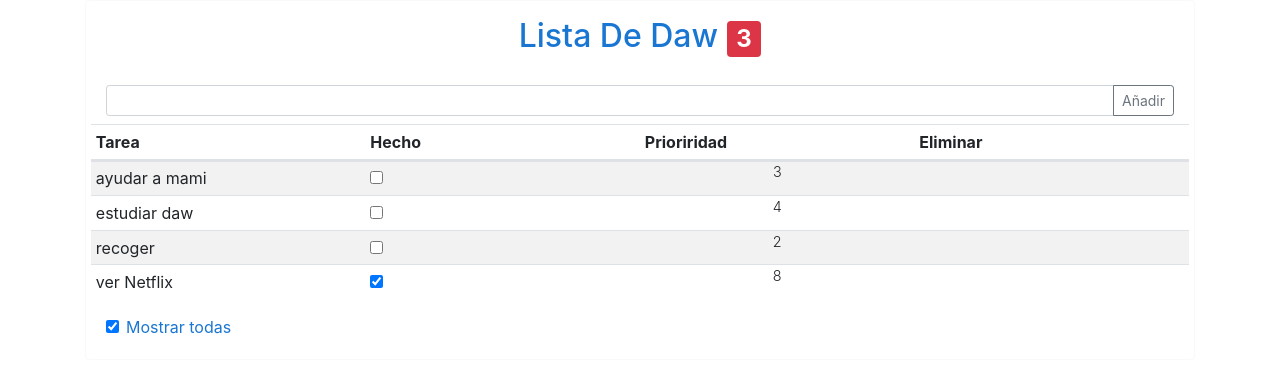
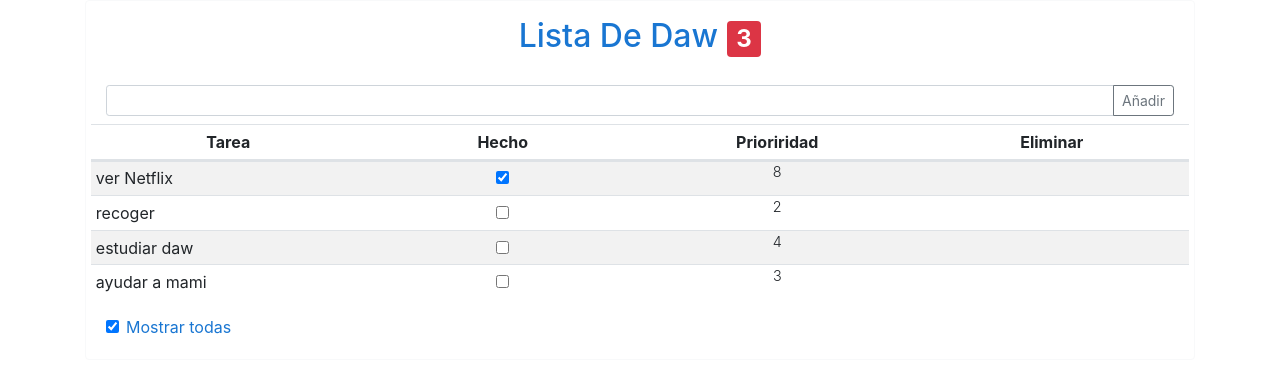
Before and after one commit to Juanjoseds/ToDoList, an Angular app: page / in a window 1280 px wide. Shown: the top 372 px of the page. Built offline with nearby package versions, Linux system fonts and the light colour scheme; a web font is replaced by a local one.

Commit message:
Juan Jose

```diff
--- a/src/app/app.component.html
+++ b/src/app/app.component.html
@@ -21,22 +21,22 @@
     <table class="table table-striped table-hover table-sm">
       <thead>
       <tr class="row">
-        <th class="col-3">Tarea <i class="oi oi-arrow-top" (click)="ordenar(true)"></i> <i class="oi oi-arrow-bottom" (click)="ordenar(false)"></i></th>
-        <th class="col-3">Hecho</th>
-        <th class="col-3">Prioriridad</th>
-        <th class="col-3">Eliminar</th>
+        <th class="col-3 text-center">Tarea <i class="oi oi-arrow-top" [ngClass]="{'flechaActiva': ordenaralfabetico==1}" (click)="ordenar(1)"></i> <i class="oi oi-arrow-bottom flechaActiva" [ngClass]="{'flechaActiva': ordenaralfabetico==2}" (click)="ordenar(2) "></i></th>
+        <th class="col-3 text-center">Hecho</th>
+        <th class="col-3 text-center">Prioriridad <i class="oi oi-arrow-top" [ngClass]="{'flechaActiva': ordenaralfabetico==3}" (click)="ordenar(3)"></i> <i class="oi oi-arrow-bottom" [ngClass]="{'flechaActiva': ordenaralfabetico==4}" (click)="ordenar(4)"></i></th>
+        <th class="col-3 text-center">Eliminar</th>
 
       </tr>
       </thead>
       <tbody>
 
-      <tr class="row" *ngFor=" let i=index; let item of model.items | ordenatareas |filtroDone: !mostrarTodas">
+      <tr class="row" *ngFor=" let i=index; let item of model.items | ordenatareas: ordenaralfabetico |filtroDone: !mostrarTodas">
         <td class="col-3">{{item.action}}</td>
-        <td class="col-3"><input type="checkbox" [(ngModel)]="item.done"></td>
-        <td class="col-3">
+        <td class="col-3 text-center"><input type="checkbox" [(ngModel)]="item.done"></td>
+        <td class="col-3 text-center">
           <app-prioridad [prioridad]="item.prioridad" (nuevaPrioridad)="nuevaPrioridad($event,item.id)"> </app-prioridad> </td>
         <!-- <td class="col-4"> {{item | json}}</td> -->
-        <td class="col-3"><i class="oi oi-trash" (click)="removeItem(item.id)"></i></td>
+        <td class="col-3 text-center"><i class="oi oi-trash" (click)="removeItem(item.id)"></i></td>
       </tr>
 
       </tbody>
--- a/src/app/app.component.scss
+++ b/src/app/app.component.scss
@@ -2,3 +2,11 @@ div{
   p {color:red;}
   color: #1976d2;
 }
+
+.oi.flechaActiva {
+  color: black;
+}
+
+.oi {
+  color: #ced4da;
+}
--- a/src/app/app.component.ts
+++ b/src/app/app.component.ts
@@ -18,52 +18,57 @@ export class AppComponent {
       {id: "dddddeeeee", action: "recoger", done: false, prioridad: 2},
     ]
   };
-  mostrarTodas=true;
-  ordenaralfabetico:boolean;
+  mostrarTodas = true;
+  ordenaralfabetico: number = 1;
 
   constructor() {
-   // this.ordenaTareas();
+    // this.ordenaTareas();
   }
 
-  TnIncompletas(){
-    let count=0;
+  TnIncompletas() {
+    let count = 0;
     if (this.model.items)
-      this.model.items.forEach((item,index)=>!item.done? count++:true);
+      this.model.items.forEach((item, index) => !item.done ? count++ : true);
     return count;
   }
 
-  addItem(tarea){
+  addItem(tarea) {
     //console.log(tarea);
-    let nuevoId=Math.random().toString(36).substr(2,10);
+    let nuevoId = Math.random().toString(36).substr(2, 10);
     this.model.items.push({id: nuevoId, action: tarea, done: false, prioridad: 4});
-   // this.ordenaTareas();
+    // this.ordenaTareas();
   }
 
-  removeItem(id){
-    let i= this.model.items.findIndex((item:any)=>item.id==id, id);
+  removeItem(id) {
+    let i = this.model.items.findIndex((item: any) => item.id == id, id);
     this.model.items.splice(i, 1);
   }
 
-  nuevaPrioridad($event: any,id) {
+  nuevaPrioridad($event: any, id) {
     //console.log(i);
-    let i= this.model.items.findIndex((item:any)=>item.id==id, id);
-    this.model.items[i].prioridad=$event;
+    let i = this.model.items.findIndex((item: any) => item.id == id, id);
+    this.model.items[i].prioridad = $event;
   }
 
-  ordenar(boolean){
-    if(boolean == true){
-      this.ordenaralfabetico = true;
+  ordenar(id) {
+    if (id == 1) {
+      console.log("HAS PULSADO Y ES 1");
+      this.ordenaralfabetico = 1;
     }
-    if (boolean == false){
-      this.ordenaralfabetico = false;
+
+    if (id == 2) {
+      console.log("HAS PULSADO Y ES 2");
+      this.ordenaralfabetico = 2;
+    }
+
+    if (id == 3) {
+      console.log("HAS PULSADO Y ES 3");
+      this.ordenaralfabetico = 3;
+    }
+
+    if (id == 4) {
+      console.log("HAS PULSADO Y ES 4");
+      this.ordenaralfabetico = 4;
     }
   }
-
-/*  ordenaTareas(){
-    this.model.items.sort((a:any,b:any)=>{
-      if(a.action.toLowerCase()<b.action.toLowerCase()) return -1;
-      else if (a.action.toLowerCase()>b.action.toLowerCase()) return 1;
-      else return 0;
-    })
-  }*/
 }
--- a/src/app/ordenaTareas.pipe.ts
+++ b/src/app/ordenaTareas.pipe.ts
@@ -6,22 +6,31 @@ import {Pipe, PipeTransform} from '@angular/core';
 })
 export class OrdenaTareasPipe implements PipeTransform{
   transform(value: any, ordenaralfabetico): any {
-    if(!value || value.length <2 ) return value;
-    if(ordenaralfabetico == true){
-      value.sort((a:any,b:any)=>{
-        console.log("ordena true");
-        if(a.action.toLowerCase()<b.action.toLowerCase()) return 1;
-        else if (a.action.toLowerCase()>b.action.toLowerCase()) return -1;
-        else return 0;
+    if (!value || value.length < 2) return value;
+      value.sort((a: any, b: any) => {
+        console.log("Estoy en el pipe y mi valor es: " + ordenaralfabetico);
+        if(ordenaralfabetico == 1){
+          console.log("Estoy en 1");
+          if (a.action.toLowerCase() < b.action.toLowerCase()) return 1;
+          else if (a.action.toLowerCase() > b.action.toLowerCase()) return -1;
+          else return 0;
+        }else if (ordenaralfabetico == 2) {
+          console.log("Estoy en 2");
+          if (a.action.toLowerCase() < b.action.toLowerCase()) return -1;
+          else if (a.action.toLowerCase() > b.action.toLowerCase()) return 1;
+          else return 0;
+        }else if (ordenaralfabetico == 3) {
+          console.log("Estoy en 3");
+          if (a.prioridad < b.prioridad) return -1;
+          else if (a.prioridad > b.prioridad) return 1;
+          else return 0;
+        }else if (ordenaralfabetico == 4) {
+          console.log("Estoy en 4");
+          if (a.prioridad < b.prioridad) return 1;
+          else if (a.prioridad > b.prioridad) return -1;
+          else return 0;
+        }
       });
-    }else{
-      value.sort((a:any,b:any)=>{
-        console.log("ordena false");
-        if(a.action.toLowerCase()<b.action.toLowerCase()) return -1;
-        else if (a.action.toLowerCase()>b.action.toLowerCase()) return 1;
-        else return 0;
-      });
-    }
     return value;
   }
 
```
